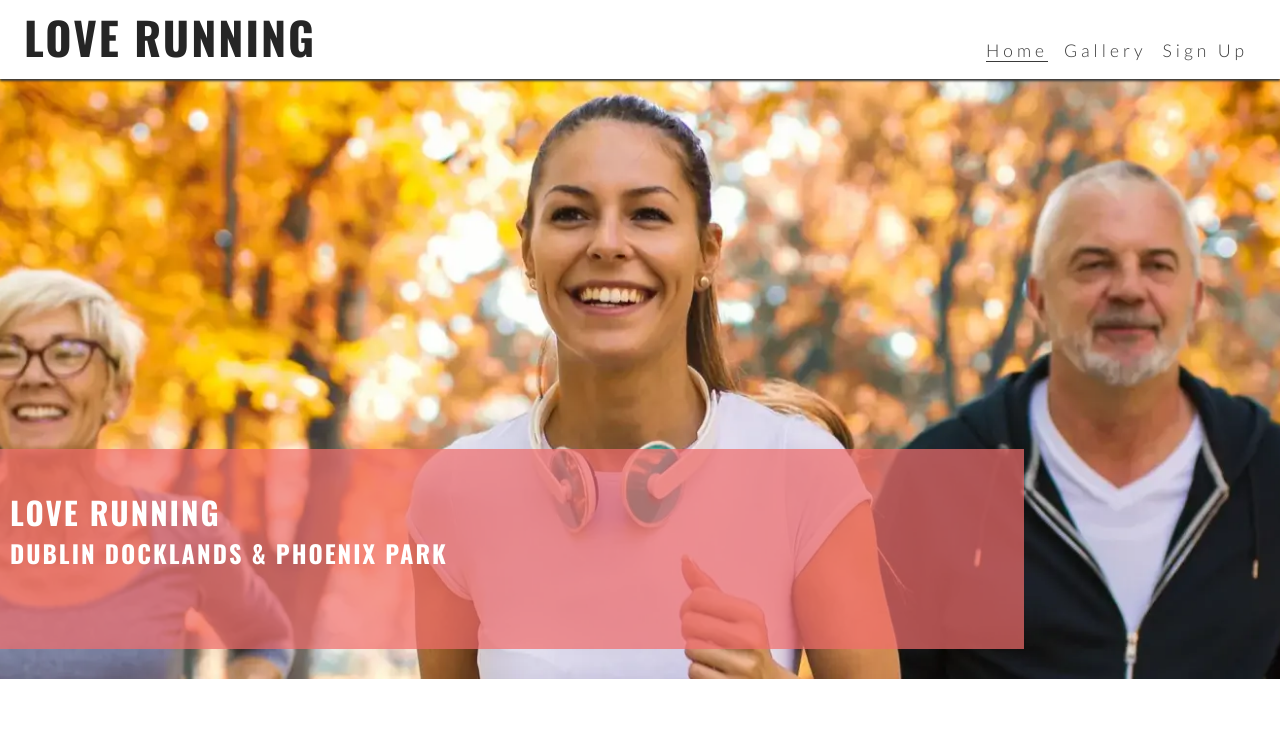
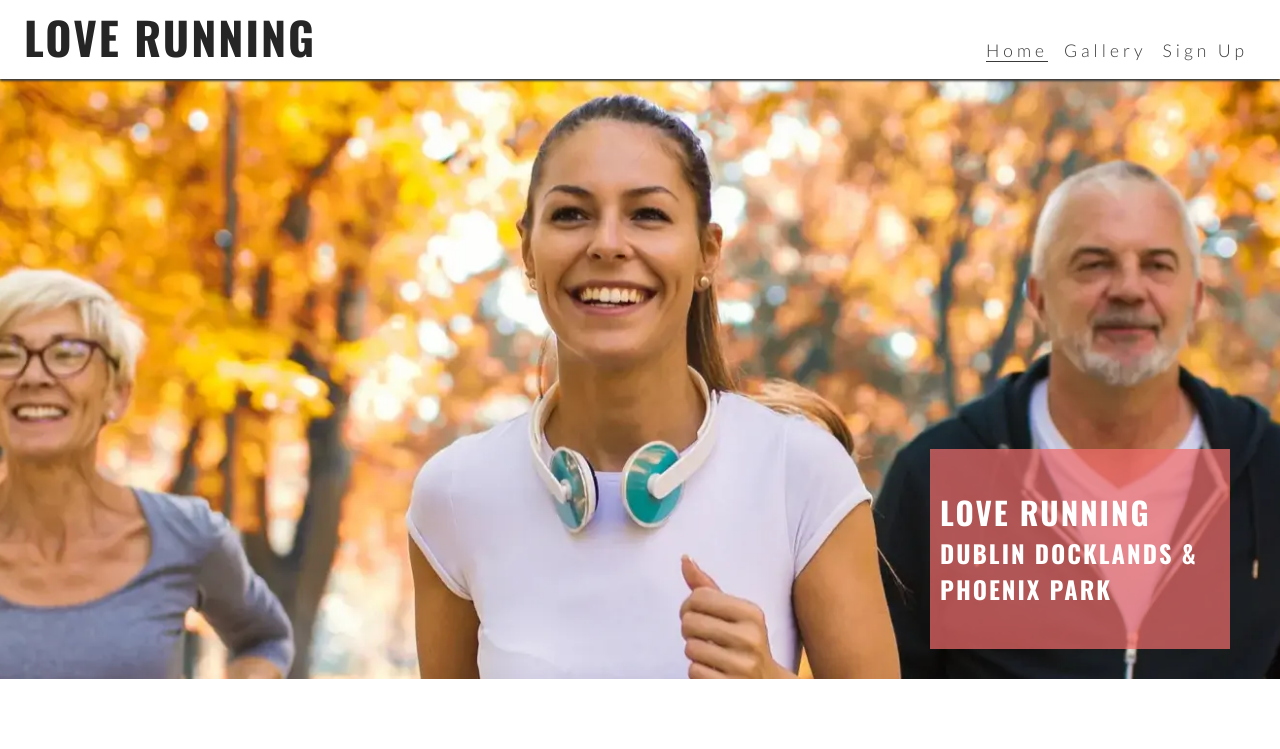
Before and after one commit to vega-2135/love_running, a plain HTML site: page index.html in a window 1280 px wide. Shown: the top 749 px of the page. Drawn offline with nearby package versions, Linux system fonts and the light colour scheme.

Commit message:
Add style to cover text for larger screens

```diff
--- a/assets/css/style.css
+++ b/assets/css/style.css
@@ -164,6 +164,11 @@ main {
         margin-top: 79px;
     }
 
+    /* Hero */
+    #cover-text {
+        width: 300px;
+        right: 50px;
+    }
 }
 
 @media screen and (min-width: 992px) {
```
